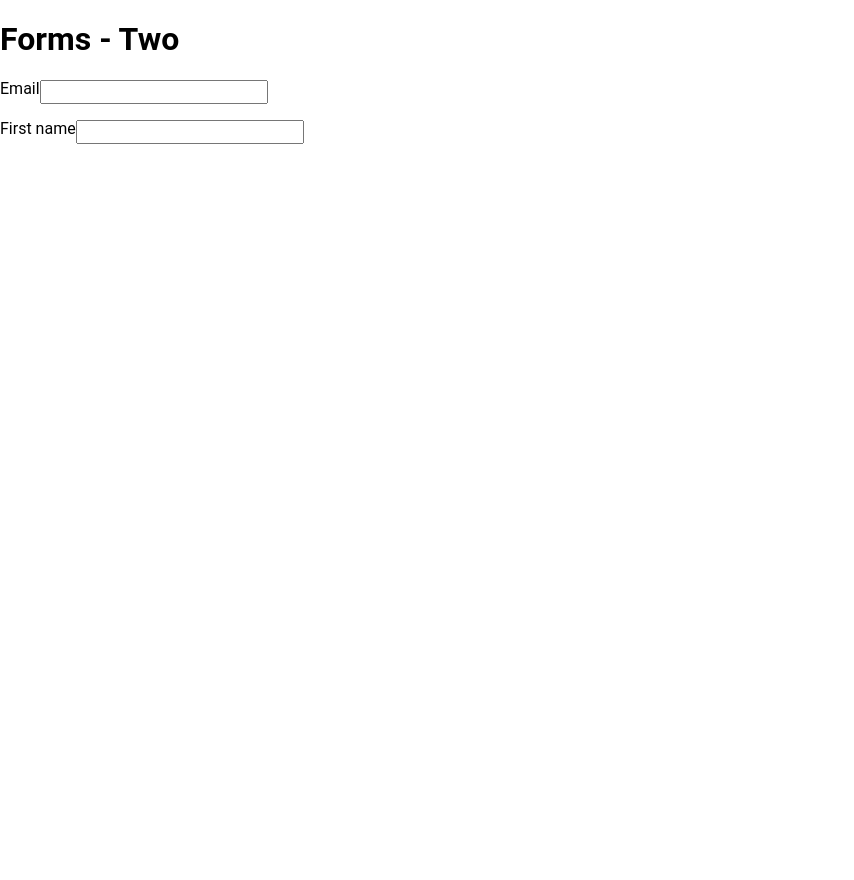
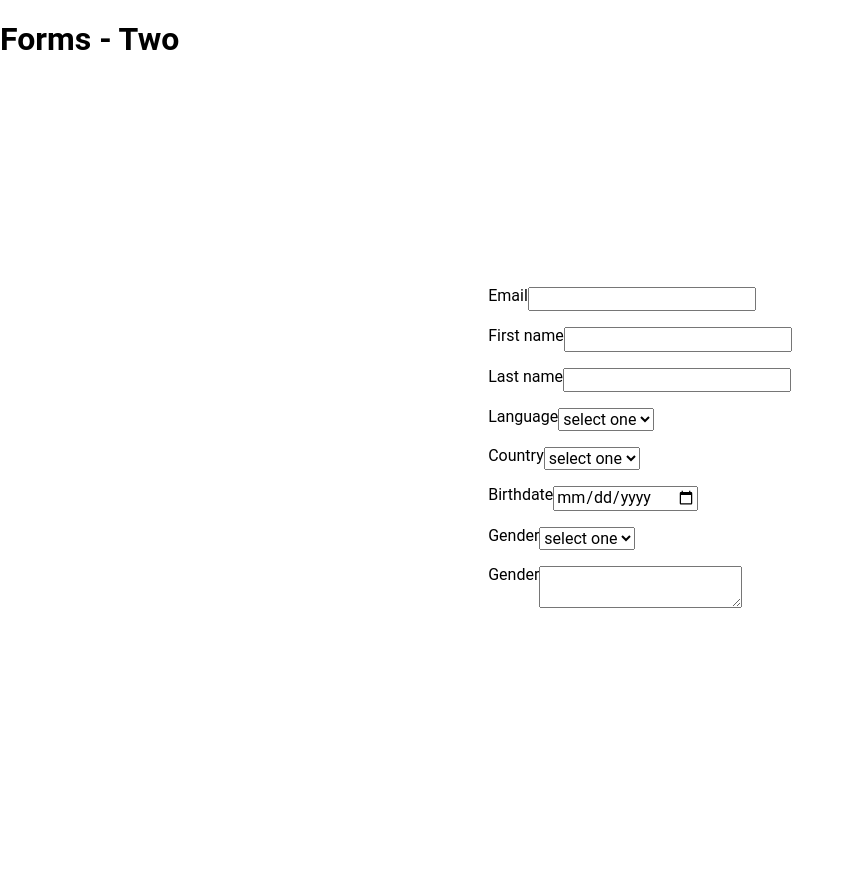
Before and after one commit to eacevedof/prj_css, a PHP site: page / in a window 1280 px wide. Shown: the whole page, without its empty margins (0-854 px from the left). Before the commit the page ends 144 px from the top, so only its background shows below. Run offline with PHP 8.4, Linux system fonts and the light colour scheme.

Commit message:
form-grid

```diff
--- a/forms/two/index.html
+++ b/forms/two/index.html
@@ -10,7 +10,7 @@
 </head>
 <body>
 <h1>Forms - Two</h1>
-<main class="main">
+<main class="main-flex">
   <form class="form-grid">
     <div class="cell1 cell-flex">
       <label>Email</label>
@@ -20,12 +20,42 @@
       <label>First name</label>
       <input type="text" name="first-name">
     </div>
-    <div class="cell3 cell-flex"></div>
-    <div class="cell4  cell-flex"></div>
-    <div class="cell5 cell-flex"></div>
-    <div class="cell6 cell-flex"></div>
-    <div class="cell7 cell-flex"></div>
-    <div class="cell8 cell-flex"></div>
+    <div class="cell3 cell-flex">
+      <label>Last name</label>
+      <input type="text" name="last-name">
+    </div>
+    <div class="cell4 cell-flex">
+      <label>Language</label>
+      <select>
+        <option>select one</option>
+        <option value="en">English</option>
+        <option value="es">Spanish</option>
+      </select>
+    </div>
+    <div class="cell5 cell-flex">
+      <label for="country">Country</label>
+      <select id="country" name="country">
+        <option>select one</option>
+        <option value="aua">Aruba</option>
+        <option value="es">Spain</option>
+      </select>
+    </div>
+    <div class="cell6 cell-flex">
+      <label for="birthdate">Birthdate</label>
+      <input type="date" id="birthdate" name="birthdate" />
+    </div>
+    <div class="cell7 cell-flex">
+      <label for="gender">Gender</label>
+      <select id="gender" name="gender">
+        <option>select one</option>
+        <option value="male">Male</option>
+        <option value="female">Female</option>
+      </select>
+    </div>
+    <div class="cell8 cell-flex">
+      <label for="address">Gender</label>
+      <textarea id="address" name="address"></textarea>
+    </div>
     <div class="cell9 cell-flex"></div>
     <div class="cell10 cell-flex"></div>
     <div class="cell11 cell-flex"></div>
--- a/forms/two/style.css
+++ b/forms/two/style.css
@@ -3,8 +3,11 @@ body {
   font-family: 'Roboto', sans-serif;
 }
 
-.main {
-
+.main-flex {
+  display: flex;
+  align-items: center;
+  justify-content: center;
+  min-height: 100vh;
 }
 
 .form-grid {
```
